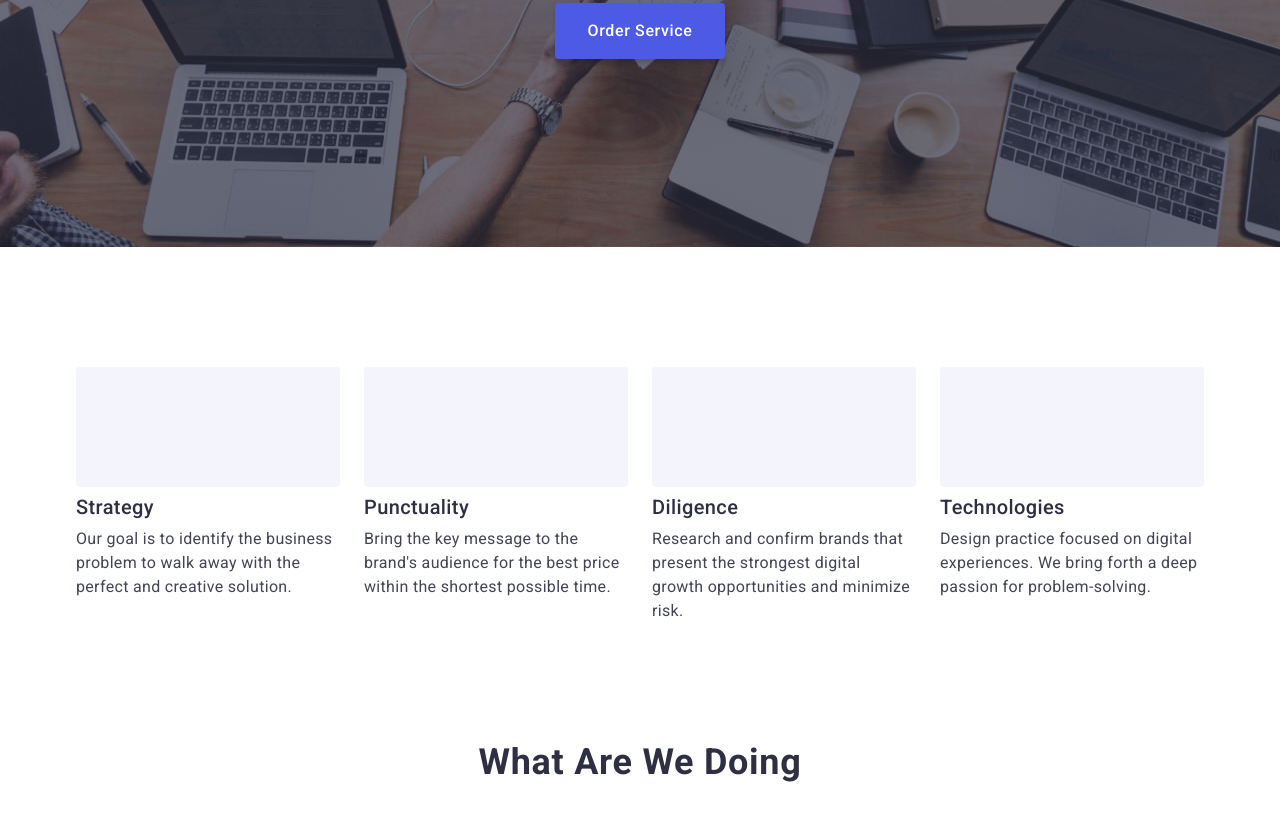
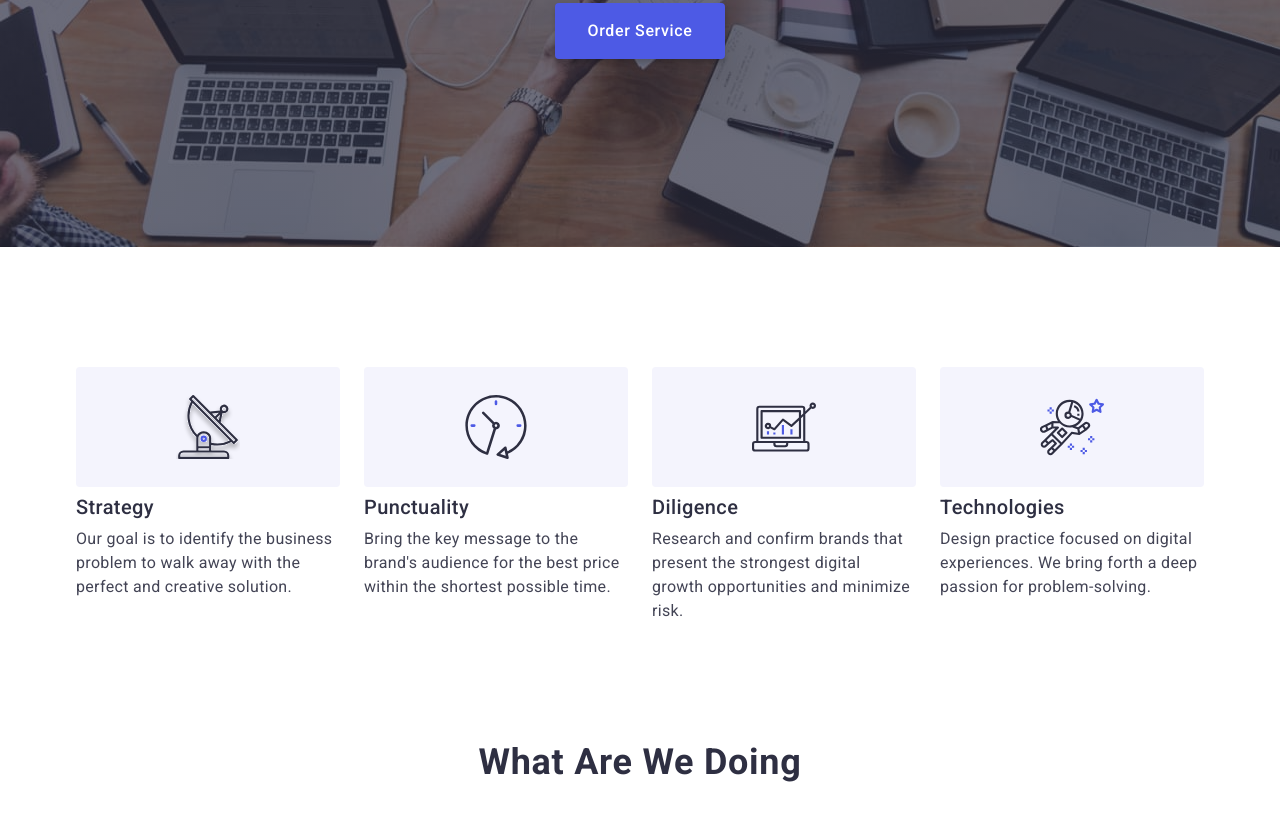
Before and after one commit to DariiaBandera/goit-markup-hw-04, a plain HTML site: page index.html in a window 1280 px wide. Shown: the part 427-1248 px from the top of the page. Drawn offline with nearby package versions, Linux system fonts and the light colour scheme.

Commit message:
img-edit-final

```diff
--- a/css/styless.css
+++ b/css/styless.css
@@ -249,22 +249,22 @@ body {
 }
 
 .item-advantages.icon-antenna::before {
-  background-image: url(images/antenna.svg);
+  background-image: url(../images/antenna.svg);
   background-size: 64px;
 }
 
 .item-advantages.icon-clock::before {
-  background-image: url(images/clock.svg);
+  background-image: url(../images/clock.svg);
   background-size: 64px;
 }
 
 .item-advantages.icon-diagram::before {
-  background-image: url(images/diagram.svg);
+  background-image: url(../images/diagram.svg);
   background-size: 64px;
 }
 
 .item-advantages.icon-astronaut::before {
-  background-image: url(images/astronaut.svg);
+  background-image: url(../images/astronaut.svg);
   background-size: 64px;
 }
 
```
